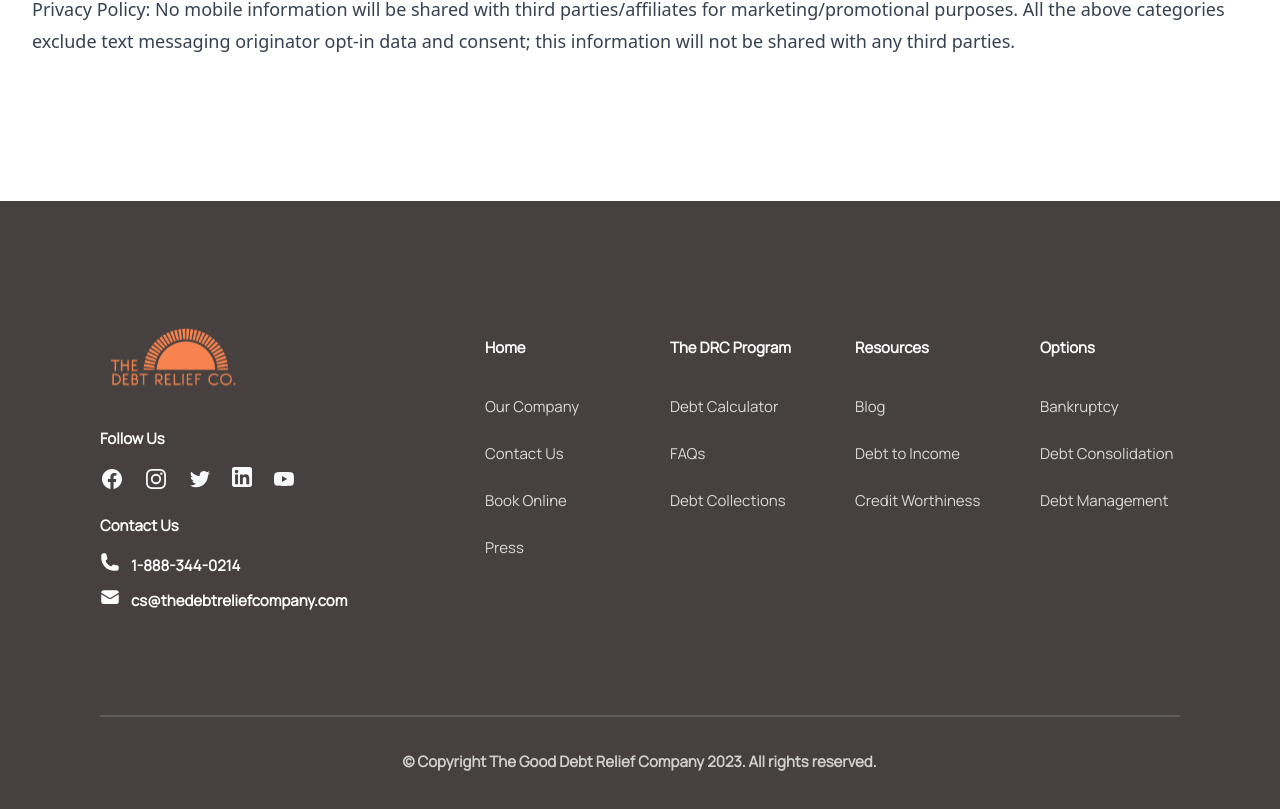
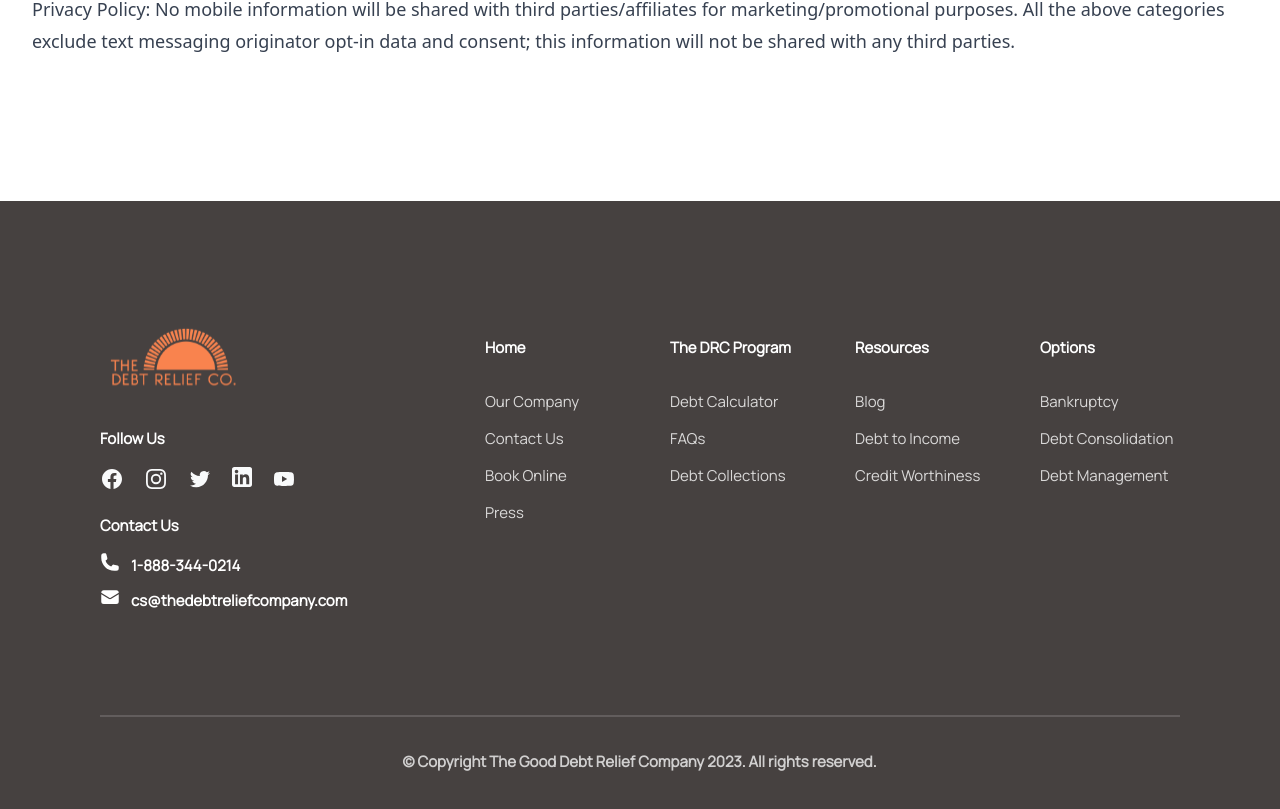
Before and after one commit to abdullahsufyan01/debtco, a Next.js app: page /contact-us in a window 1280 px wide. Shown: the part 1787-2596 px from the top of the page. Built offline with nearby package versions, Linux system fonts and the light colour scheme; a small style sheet from the web is missing.

Commit message:
changes to styles in touche links, footer links

```diff
--- a/src/components/Footer/index.module.css
+++ b/src/components/Footer/index.module.css
@@ -216,6 +216,9 @@
   letter-spacing: 0;
   line-height: normal;
   color: inherit;
+}
+
+.link span{
   padding: 5px;
 }
 
```
